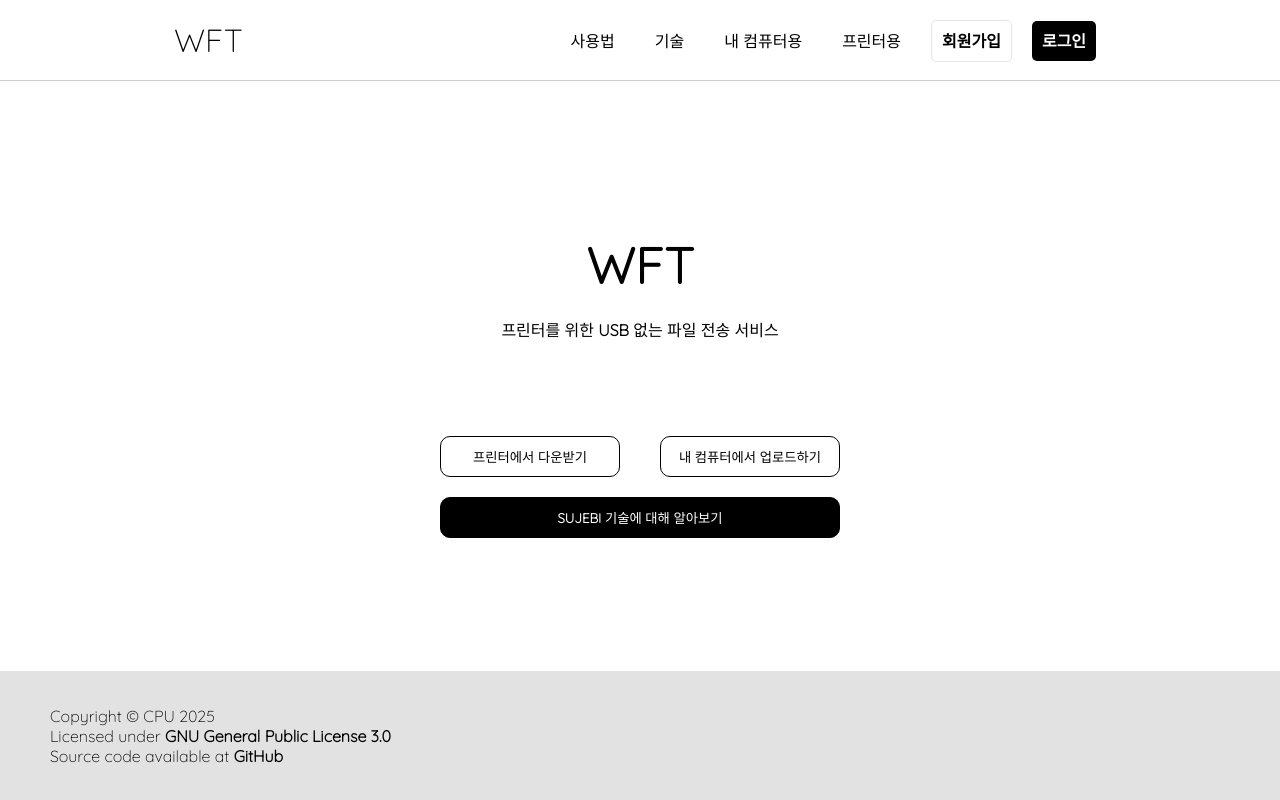
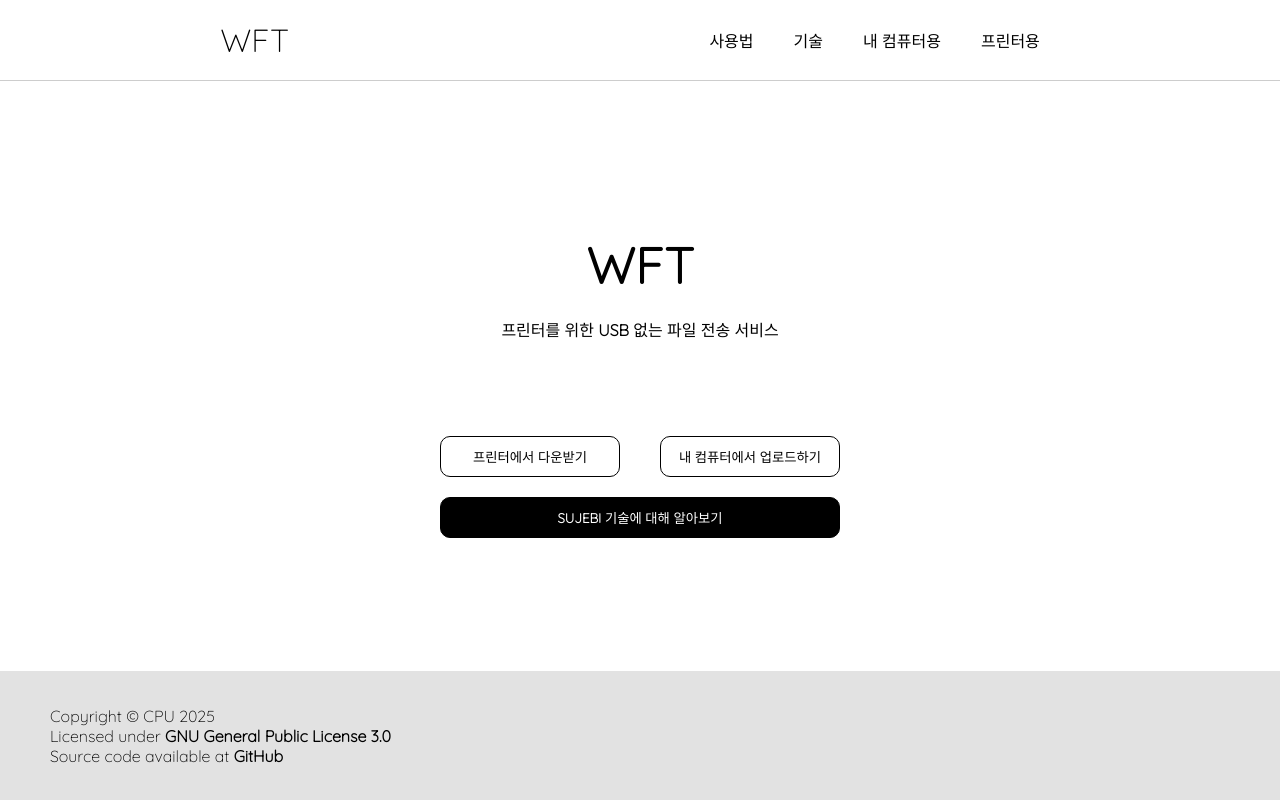
Before and after one commit to sjsh-sujebi/wapt-frontend, a React (Create React App) app: page / in a window 1280 px wide. Built offline with nearby package versions, Linux system fonts and the light colour scheme.

Commit message:
Update TopNav.tsx
Remove login features

```diff
--- a/src/components/TopNav.tsx
+++ b/src/components/TopNav.tsx
@@ -34,8 +34,12 @@ export default function TopNav({hash, toggleHome, toggleMenu, toggleLogin, toggl
                 <span className="navbar-menu-help sdownfont" onClick={() => window.location.href = "/sujebi"}>기술</span>
                 <span className="navbar-menu-help sdownfont" onClick={() => window.location.href = userOrLoginURL}>내 컴퓨터용</span>
                 <span className="navbar-menu-help sdownfont" onClick={() => window.location.href = "/printer"}>프린터용</span>
-                { hash ? null : <span className="navbar-menu-register" onClick={() => window.location.href = "/register"}>회원가입</span>}
-                { hash ? <span className="navbar-menu-login sdownfont" onClick={() => burgerDefault(toggleMyPage)}>마이 페이지</span> : <span className="navbar-menu-login" onClick={() => burgerDefault(toggleLogin)}>로그인</span> }
+                {
+                    // hash ? null : <span className="navbar-menu-register" onClick={() => window.location.href = "/register"}>회원가입</span>
+                }
+                {
+                    // hash ? <span className="navbar-menu-login sdownfont" onClick={() => burgerDefault(toggleMyPage)}>마이 페이지</span> : <span className="navbar-menu-login" onClick={() => burgerDefault(toggleLogin)}>로그인</span>
+                }
 
             </div>
             <div className="navbar-burger" onClick={() => burgerClick(toggleMenu)}>
```
